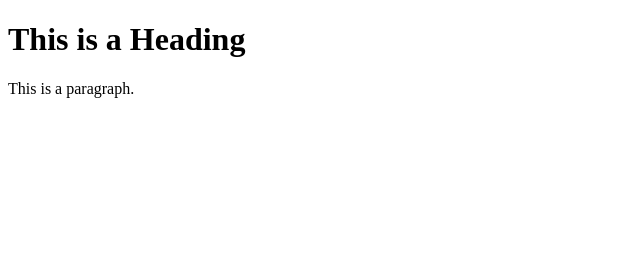
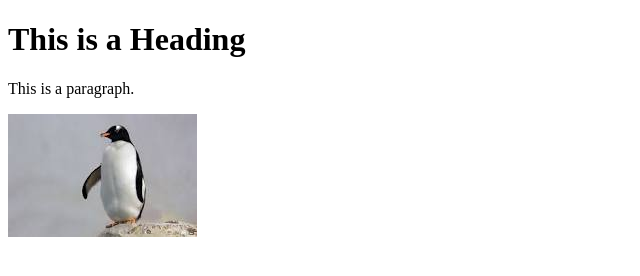
Before and after one commit to Nassime-L/tp-r504, a plain HTML site: page web/index.html in a window 1280 px wide. Shown: the whole page, without its empty margins (0-640 px from the left). Drawn offline with Linux system fonts and the light colour scheme.

Commit message:
màj fichiers

```diff
--- a/web/index.html
+++ b/web/index.html
@@ -7,6 +7,7 @@
 
 <h1>This is a Heading</h1>
 <p>This is a paragraph.</p>
+<img src='index.jpeg'>
 
 </body>
 </html>
```
Also changed, not shown: web/index.jpeg (added).
